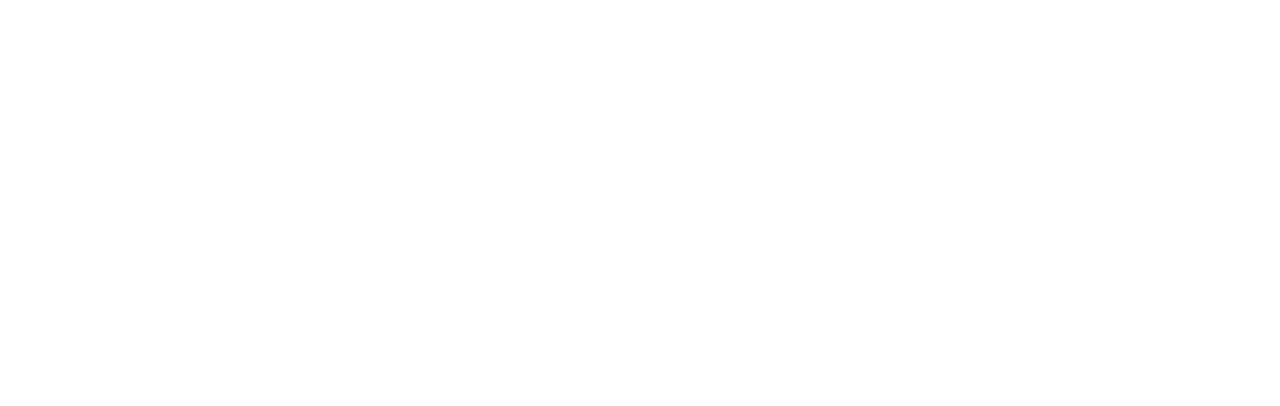
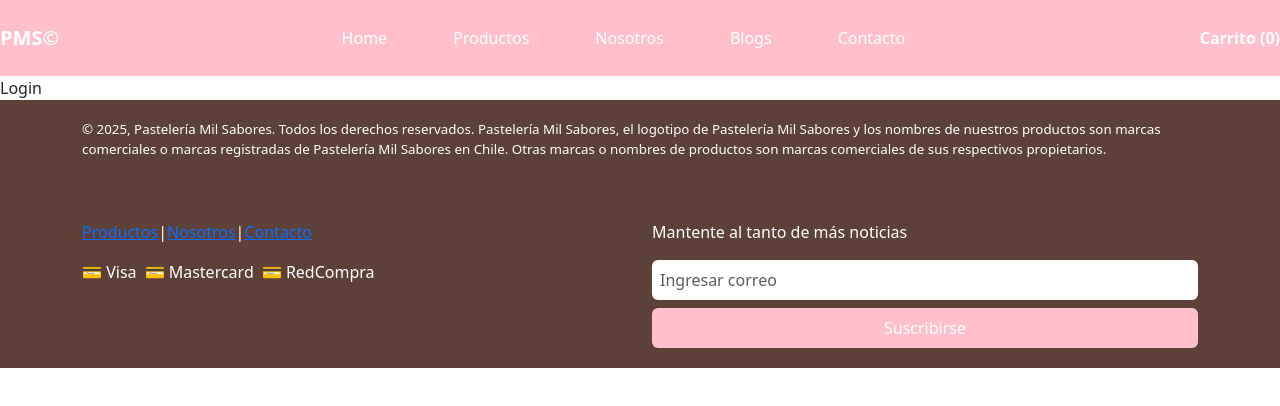
Before and after one commit to ivsantander-dot/milsaboresweb-v2, a React (Vite) app: page /login in a window 1280 px wide. Before the commit this address had no page. Shown: the top 406 px of the page. Built offline with nearby package versions, Linux system fonts and the light colour scheme.

Commit message:
Creacion de todas las pages, falta contenido

```diff
--- a/src/App.jsx
+++ b/src/App.jsx
@@ -7,6 +7,11 @@
 import HomeAdmin from "./pages/HomeAdmin";
 import ProductsPage from './pages/ProductsPage';
 import CartPage from './pages/CartPage';
+import Nosotros from "./pages/Nosotros";
+import Contacto from "./pages/Contacto";
+import Login from "./pages/login";
+import Register from "./pages/Register";
+import ProductoDetalle from "./pages/ProductoDetalle";
 
 function App() {
   return (
@@ -19,9 +24,12 @@
         <Route path="/homeAdmin" element={<HomeAdmin />} />
         <Route path="/carrito" element={<CartPage />} />
         <Route path="/productos" element={<ProductsPage />} />
-
+        <Route path="/nosotros" element={<Nosotros />} />
+        <Route path="/contacto" element={<Contacto />} />
+        <Route path="/login" element={<Login />} />
+        <Route path="/register" element={<Register />} />
+        <Route path="/productoDetalle" element={<ProductoDetalle />} />
       </Routes>
-
     </>
   );
 }
--- a/src/components/Header/Header.module.css
+++ b/src/components/Header/Header.module.css
@@ -2,7 +2,6 @@
   background-color: var(--color-primary);
   color: #fff;
   padding: 10px 0;
-
 }
 
 .logo img {
@@ -13,6 +12,7 @@
 .navbar :global(.nav-link) {
   color: #fff !important;
   font-weight: 500;
+  margin-inline: 25px;
   transition: var(--transition);
 }
 
@@ -40,8 +40,3 @@
   height: 20px;
   margin-right: 8px;
 }
-
-.header:global(.container-fluid) {
-  padding-left: 0;
-  padding-right: 0;
-}
--- a/src/links.js
+++ b/src/links.js
@@ -7,7 +7,10 @@
   carrito: "/carrito",
   blogsArticle1: "/blogsArticle1",
   blogsArticle2: "/blogsArticle2",
-  homeAdmin : "/homeAdmin"
+  homeAdmin : "/homeAdmin",
+  login: "/login",
+  register: "/register",
+  productoDetalle: "/productoDetalle"
 };
 
 export default links;
--- /dev/null
+++ b/src/pages/Contacto.jsx
@@ -0,0 +1,17 @@
+import React from 'react'
+import HeaderComponents from '../components/Header/HeaderComponents'
+import FooterComponents from '../components/Footer/FooterComponent'
+
+function Contacto() {
+  return (
+    <>
+        <HeaderComponents/>
+
+          <div>Contacto</div>
+
+        <FooterComponents/>
+    </>
+  )
+}
+
+export default Contacto
--- /dev/null
+++ b/src/pages/Nosotros.jsx
@@ -0,0 +1,18 @@
+import React from 'react'
+import HeaderComponents from '../components/Header/HeaderComponents';
+import FooterComponents from '../components/Footer/FooterComponent';
+
+function Nosotros() {
+  return (
+    <>
+        <HeaderComponents/>
+
+         <div>Nosotros</div>
+
+        <FooterComponents/>
+    </>
+
+  )
+}
+
+export default Nosotros
--- /dev/null
+++ b/src/pages/ProductoDetalle.jsx
@@ -0,0 +1,17 @@
+import React from 'react';
+import HeaderComponents from '../components/Header/HeaderComponents';
+import FooterComponents from '../components/Footer/FooterComponent';
+
+function ProductoDetalle() {
+  return (
+    <>
+      <HeaderComponents />
+
+      <div>Detalle del Producto</div>
+
+      <FooterComponents />
+    </>
+  );
+}
+
+export default ProductoDetalle;
--- /dev/null
+++ b/src/pages/Register.jsx
@@ -0,0 +1,17 @@
+import React from 'react';
+import HeaderComponents from '../components/Header/HeaderComponents';
+import FooterComponents from '../components/Footer/FooterComponent';
+
+function Register() {
+  return (
+    <>
+      <HeaderComponents />
+
+        <div>Register</div>
+
+      <FooterComponents />
+    </>
+  );
+}
+
+export default Register;
--- /dev/null
+++ b/src/pages/login.jsx
@@ -0,0 +1,17 @@
+import React from 'react';
+import HeaderComponents from '../components/Header/HeaderComponents';
+import FooterComponents from '../components/Footer/FooterComponent';
+
+function Login() {
+  return (
+    <>
+      <HeaderComponents />
+
+       <div>Login</div>
+
+      <FooterComponents />
+    </>
+  );
+}
+
+export default Login;
```
Lines whose indentation alone changed are shown as unchanged.
